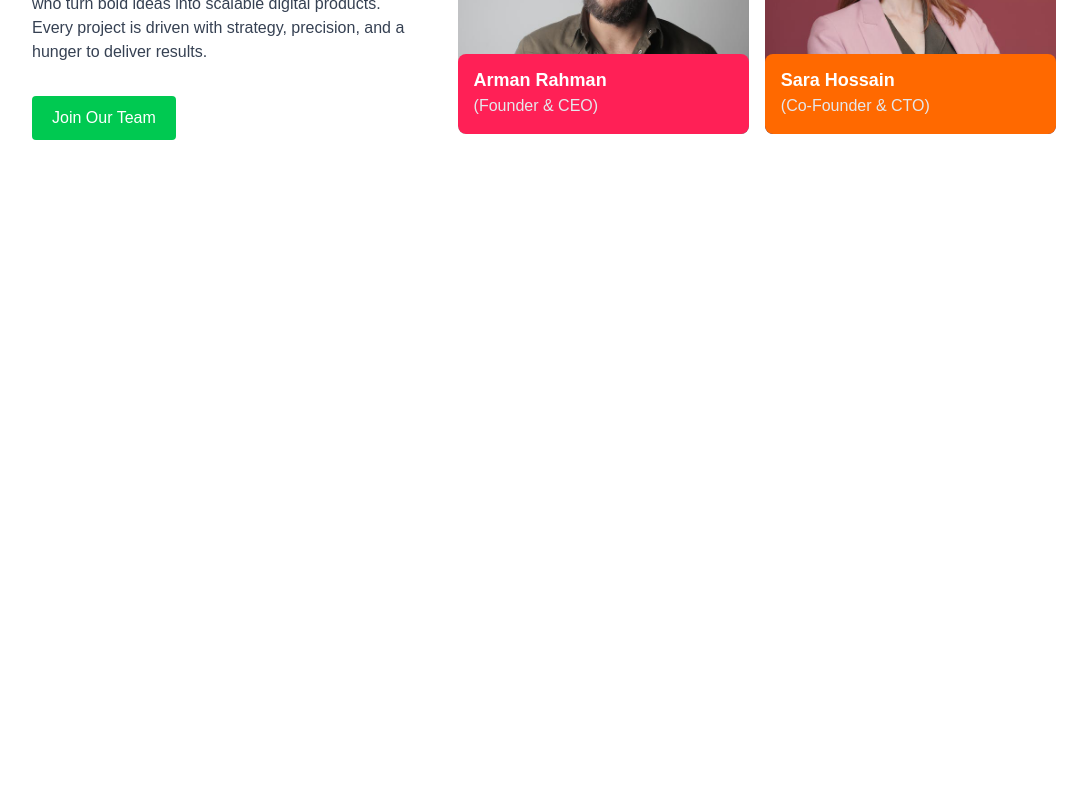
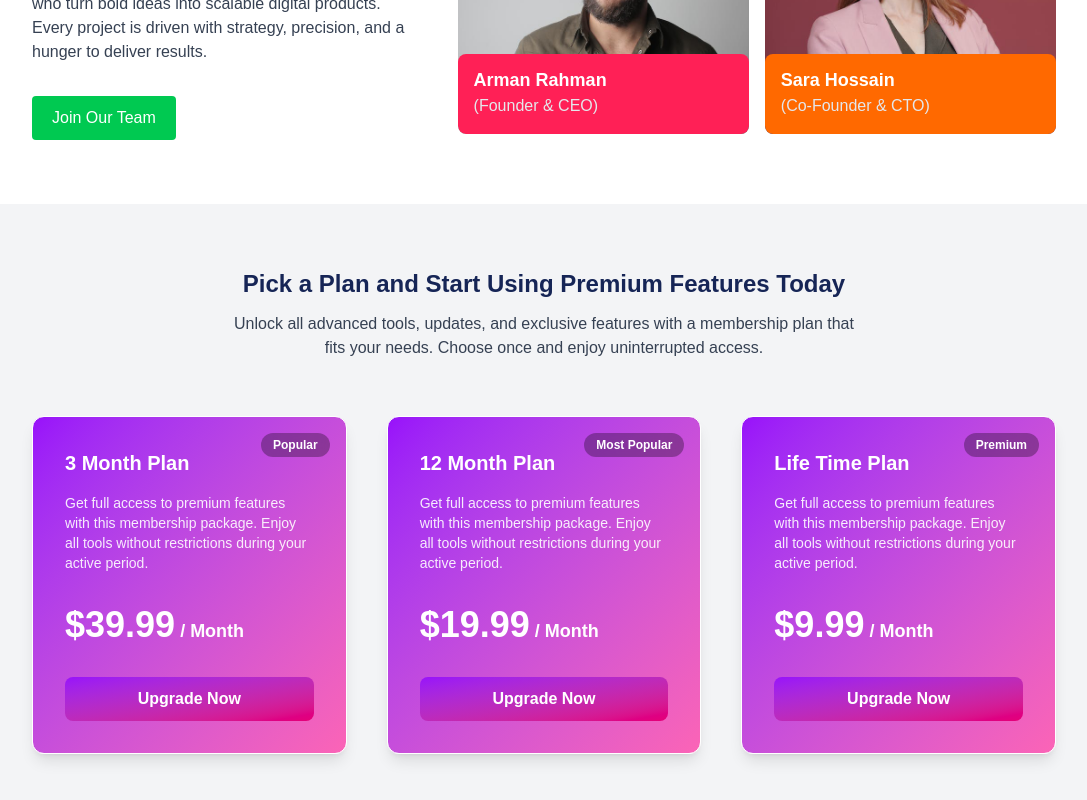
Before and after one commit to younus-always/stratech-site-nextjs, a Next.js app: page / in a window 1280 px wide. Shown: the part 3818-4618 px from the top of the page, without its empty margins (96-1183 px from the left). Before the commit the page ends 4022 px from the top, so only its background shows below. Built offline with nearby package versions, Linux system fonts and the light colour scheme; a web font is replaced by a local one.

Commit message:
Pricing section designed with eye caching price-card

```diff
--- /dev/null
+++ b/components/Helper/PriceCard.tsx
@@ -0,0 +1,35 @@
+type Props = {
+      time: string
+      price: string
+      badge: string
+}
+
+const PriceCard = ({ time, price, badge }: Props) => {
+      return (
+            <div
+                  className="relative rounded-xl p-8 shadow-lg border overflow-hidden transition hover:scale-[1.02] duration-300 bg-gradient-to-br from-purple-600 to-pink-400 text-white">
+                  {/* Badge */}
+                  <span className="absolute top-4 right-4 text-xs font-semibold bg-black/30 backdrop-blur px-3 py-1 rounded-full">
+                        {badge}
+                  </span>
+
+                  <h2 className="text-xl font-bold">{time} Plan</h2>
+
+                  <p className="mt-4 text-sm text-white/90">
+                        Get full access to premium features with this membership package. Enjoy all tools without restrictions during your active period.
+                  </p>
+
+                  <div className="my-8">
+                        <p className="text-lg font-semibold">
+                              <span className="text-4xl font-bold">${price}</span> / Month
+                        </p>
+                  </div>
+
+                  <button className="w-full py-2.5 text-base font-semibold text-center text-white transition duration-300 rounded-lg hover:from-purple-500 hover:to-pink-600 ease bg-gradient-to-br from-purple-600 to-pink-600 cursor-pointer">
+                        Upgrade Now
+                  </button>
+            </div>
+      )
+}
+
+export default PriceCard
--- a/components/Home/Home.tsx
+++ b/components/Home/Home.tsx
@@ -2,6 +2,7 @@ import About from "./About/About"
 import ClientReview from "./ClientReview/ClientReview"
 import Features from "./Features/Features"
 import Hero from "./Hero/Hero"
+import Pricing from "./Pricing/Pricing"
 import Services from "./Services/Services"
 import Team from "./Team/Team"
 
@@ -14,6 +15,7 @@ const Home = () => {
                   <Services />
                   <ClientReview />
                   <Team />
+                  <Pricing />
             </div>
       )
 }
--- /dev/null
+++ b/components/Home/Pricing/Pricing.tsx
@@ -0,0 +1,23 @@
+import PriceCard from "@/components/Helper/PriceCard"
+
+const Pricing = () => {
+      return (
+            <div className="py-16 bg-gray-100">
+                  <h1 className="text-2xl text-center text-blue-950 font-bold">
+                        Pick a Plan and Start Using Premium Features Today
+                  </h1>
+                  <p className="w-[90%] sm:w-[70%] md:w-[50%] mx-auto font-medium text-gray-700 text-center mt-3">
+                        Unlock all advanced tools, updates, and exclusive features with a membership plan that fits your needs. Choose once and enjoy uninterrupted access.
+                  </p>
+
+                  <div className="w-[80%] mx-auto grid grid-cols-1 md:grid-cols-2 lg:grid-cols-3 gap-10 mt-14">
+                        <PriceCard time="3 Month" price="39.99" badge="Popular" />
+                        <PriceCard time="12 Month" price="19.99" badge="Most Popular" />
+                        <PriceCard time="Life Time" price="9.99" badge="Premium" />
+                  </div>
+            </div>
+
+      )
+}
+
+export default Pricing
```
